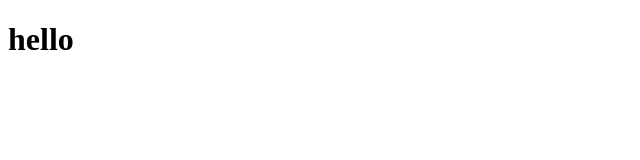
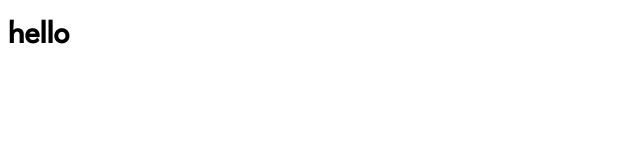
Before and after one commit to CodeSlice4Kivy/PMBUnite, a plain HTML site: page index.html in a window 1280 px wide. Shown: the full height of the page, 0-640 px from the left. Drawn offline with Linux system fonts and the light colour scheme.

Commit message:
Update index.html

```diff
--- a/index.html
+++ b/index.html
@@ -1,7 +1,13 @@
 <!DOCTYPE html>
 <html>
   <head>
-    <title>Hello Page</title>
+    <link href="https://fonts.googleapis.com/css2?family=League+Spartan&display=swap" rel="stylesheet">
+    <title>PMB Unite</title>
+    <style>
+      body {
+        font-family: 'League Spartan', sans-serif;
+      }
+    </style>
   </head>
   <body>
     <h1>hello</h1>
```
